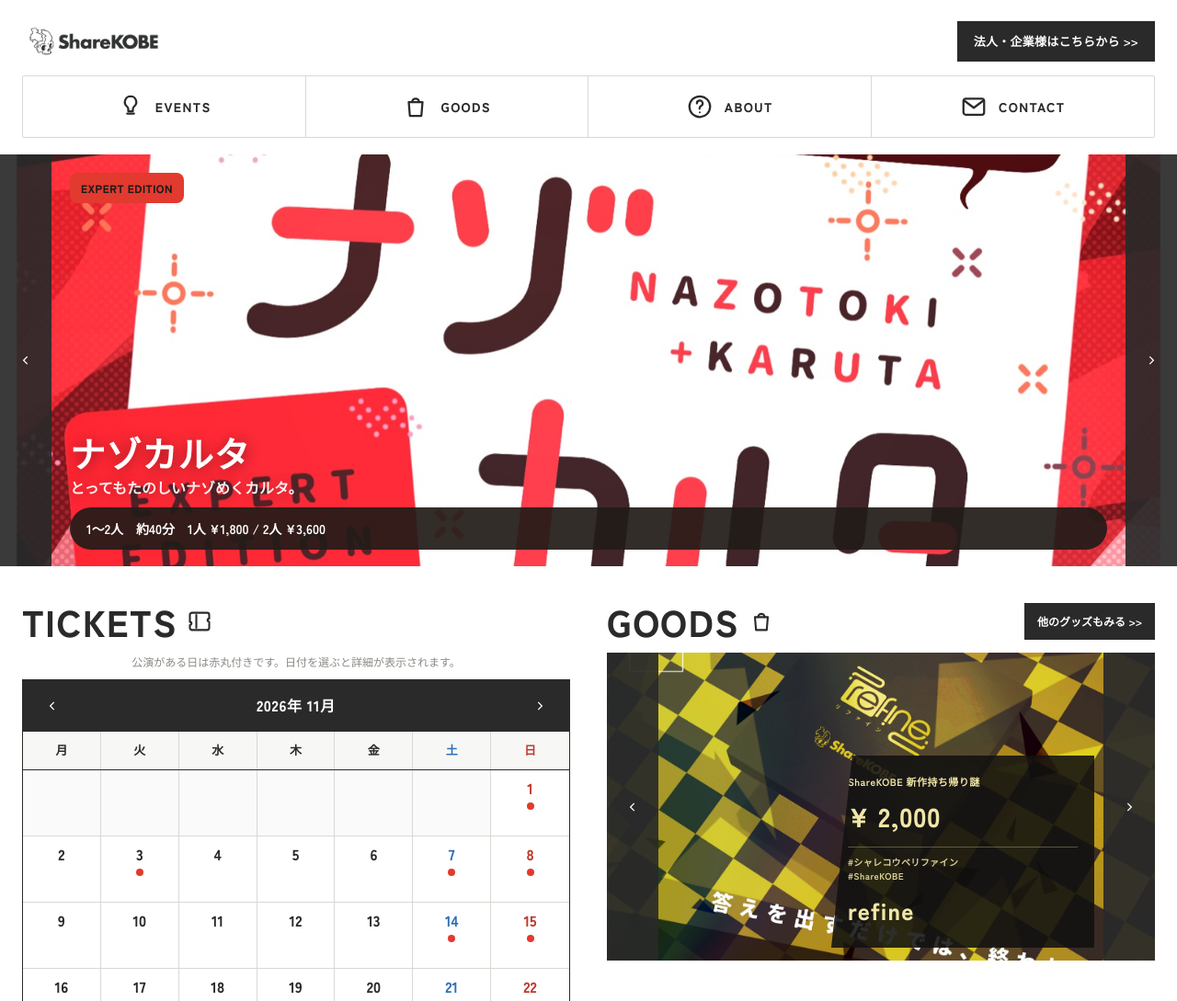
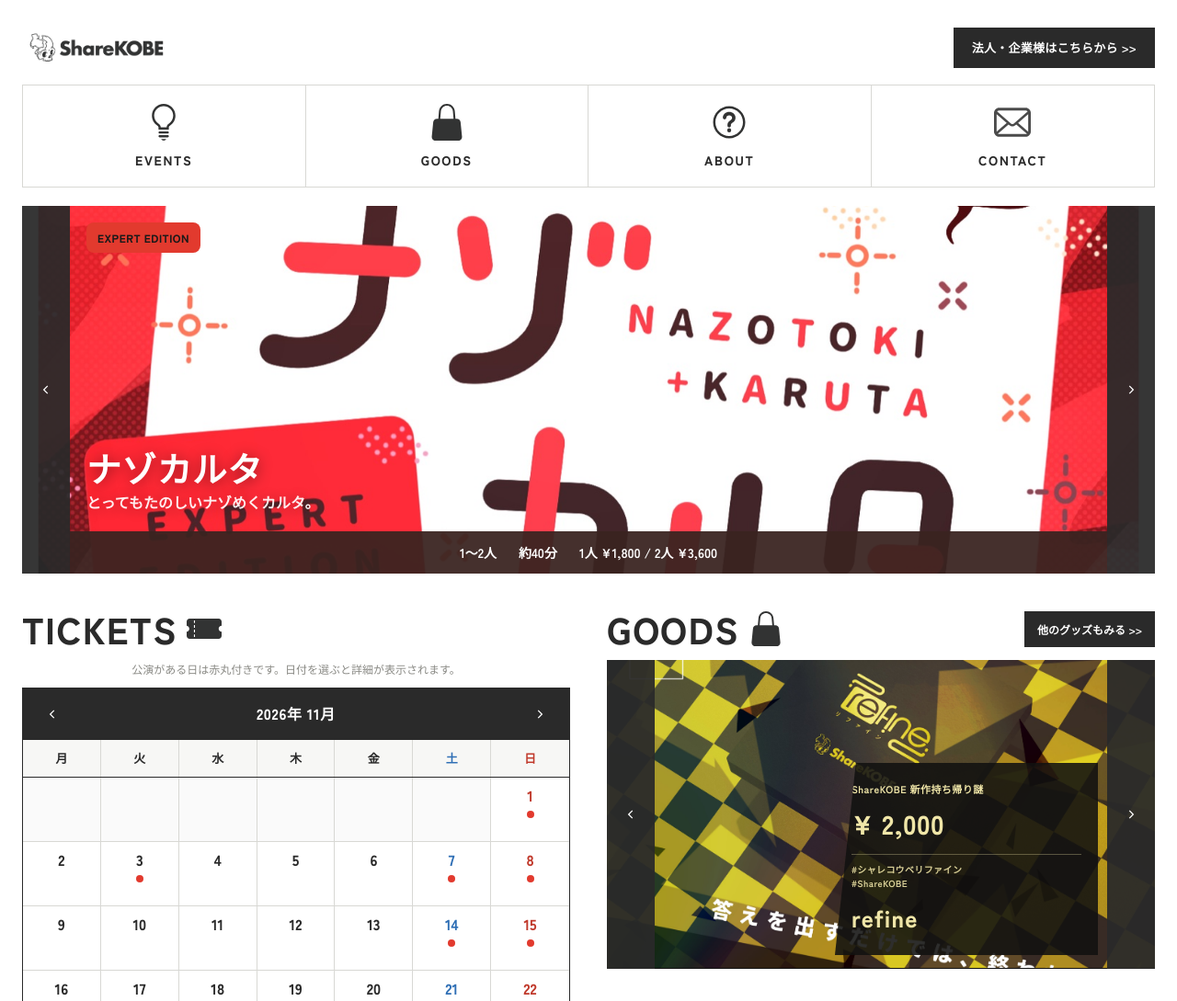
Before and after one commit to ShareKOBEinc/Homepage, a plain HTML site: page sk-pf-home-preview-a8f3c91e7b2d4/index.html in a window 1280 px wide. Shown: the top 1089 px of the page at 92% size. Drawn offline with Linux system fonts and the light colour scheme.

Commit message:
PCのレイアウトとアセットを追加

```diff
--- a/sk-pf-home-preview-a8f3c91e7b2d4/css/style.css
+++ b/sk-pf-home-preview-a8f3c91e7b2d4/css/style.css
@@ -1,5 +1,5 @@
-/* ShareKOBE participant-facing preview
-   Inspired by ShareKOBE_HP.png — mobile-first hub */
+/* ShareKOBE participant preview
+   Mobile: ShareKOBE_HP.png / Desktop: ShareKOBE_HP_pc.png */
 
 :root {
   --ink: #2a2a2a;
@@ -11,8 +11,9 @@
   --accent: #e23a2e;
   --font: "Zen Kaku Gothic New", "Noto Sans JP", "Hiragino Sans", sans-serif;
   --ease: cubic-bezier(0.22, 1, 0.36, 1);
-  --rail: 42px;
-  --max: 560px;
+  --rail: 40px;
+  --shell-max: 560px;
+  --content-pad: 14px;
 }
 
 *,
@@ -37,11 +38,18 @@ a { color: inherit; text-decoration: none; }
 button { font: inherit; }
 
 .site {
-  width: min(100%, var(--max));
+  width: min(100%, var(--shell-max));
   margin: 0 auto;
   background: var(--paper);
   min-height: 100vh;
+  display: flex;
+  flex-direction: column;
   box-shadow: 0 0 0 1px rgba(0, 0, 0, 0.04), 0 24px 60px rgba(0, 0, 0, 0.08);
+}
+
+.pf-shell {
+  flex: 1 0 auto;
+  width: 100%;
 }
 
 /* Header */
@@ -50,7 +58,7 @@ button { font: inherit; }
   align-items: center;
   justify-content: space-between;
   gap: 12px;
-  padding: 14px 14px 10px;
+  padding: 14px var(--content-pad) 10px;
 }
 
 .pf-logo img {
@@ -74,7 +82,7 @@ button { font: inherit; }
 
 .pf-corp:hover { opacity: 0.88; transform: translateY(-1px); }
 
-/* Icon nav */
+/* Icon nav — always icon above label (mock) */
 .pf-nav {
   display: grid;
   grid-template-columns: repeat(4, 1fr);
@@ -95,23 +103,19 @@ button { font: inherit; }
 .pf-nav__item:last-child { border-right: 0; }
 .pf-nav__item:hover { background: #fafafa; }
 
-.pf-nav__item svg {
+.pf-nav__icon {
   width: 28px;
   height: 28px;
-  fill: none;
-  stroke: var(--ink);
-  stroke-width: 1.8;
-  stroke-linecap: round;
-  stroke-linejoin: round;
+  object-fit: contain;
 }
 
-.pf-nav__item span {
+.pf-nav__item > span:last-child {
   font-size: 11px;
   font-weight: 800;
   letter-spacing: 0.08em;
 }
 
-/* Carousel shell */
+/* Carousel */
 .carousel {
   position: relative;
   overflow: hidden;
@@ -130,6 +134,12 @@ button { font: inherit; }
   position: relative;
 }
 
+.carousel__slide > a {
+  display: block;
+  position: relative;
+  color: inherit;
+}
+
 .carousel__media {
   width: 100%;
   aspect-ratio: 4 / 5;
@@ -144,7 +154,7 @@ button { font: inherit; }
   width: var(--rail);
   z-index: 2;
   border: 0;
-  background: rgba(42, 42, 42, 0.92);
+  background: rgba(42, 42, 42, 0.94);
   color: #fff;
   cursor: pointer;
   display: grid;
@@ -164,19 +174,20 @@ button { font: inherit; }
   stroke-width: 2.2;
 }
 
+/* Hero meta: full bar like PC mock */
 .carousel__meta {
   position: absolute;
-  left: calc(var(--rail) + 12px);
-  right: calc(var(--rail) + 12px);
-  bottom: 14px;
+  left: var(--rail);
+  right: var(--rail);
+  bottom: 0;
   z-index: 1;
   display: flex;
   flex-wrap: wrap;
   align-items: center;
-  gap: 8px 14px;
+  justify-content: center;
+  gap: 8px 18px;
   padding: 10px 14px;
-  border-radius: 999px;
-  background: rgba(34, 28, 24, 0.92);
+  background: rgba(58, 36, 32, 0.94);
   color: #fff;
   font-size: 12px;
   font-weight: 700;
@@ -190,8 +201,8 @@ button { font: inherit; }
 
 .carousel__badge {
   position: absolute;
-  top: 16px;
-  left: calc(var(--rail) + 14px);
+  top: 14px;
+  left: calc(var(--rail) + 12px);
   z-index: 1;
   padding: 6px 10px;
   border-radius: 8px;
@@ -204,9 +215,9 @@ button { font: inherit; }
 
 .carousel__caption {
   position: absolute;
-  left: calc(var(--rail) + 14px);
-  right: calc(var(--rail) + 14px);
-  bottom: 64px;
+  left: calc(var(--rail) + 12px);
+  right: calc(var(--rail) + 12px);
+  bottom: 56px;
   z-index: 1;
   color: #fff;
   text-shadow: 0 2px 16px rgba(0, 0, 0, 0.45);
@@ -270,7 +281,7 @@ button { font: inherit; }
 
 /* Sections */
 .pf-section {
-  padding: 28px 18px 8px;
+  padding: 28px var(--content-pad) 8px;
 }
 
 .pf-section__head {
@@ -288,14 +299,11 @@ button { font: inherit; }
   line-height: 1;
 }
 
-.pf-section__head svg {
+.pf-section__icon {
   width: 28px;
   height: 28px;
-  fill: none;
-  stroke: var(--ink);
-  stroke-width: 1.8;
-  stroke-linecap: round;
-  stroke-linejoin: round;
+  object-fit: contain;
+  flex: 0 0 auto;
 }
 
 .pf-section__head .pf-more {
@@ -433,13 +441,8 @@ button { font: inherit; }
   z-index: 1;
 }
 
-.cal__cell:not(.is-empty):hover {
-  background: #f5f5f2;
-}
-
-.cal__cell.is-selected:hover {
-  background: #fff1ef;
-}
+.cal__cell:not(.is-empty):hover { background: #f5f5f2; }
+.cal__cell.is-selected:hover { background: #fff1ef; }
 
 .cal__note {
   margin: 0 0 10px;
@@ -464,10 +467,7 @@ button { font: inherit; }
   letter-spacing: 0.02em;
 }
 
-.cal-detail__list {
-  display: grid;
-  gap: 12px;
-}
+.cal-detail__list { display: grid; gap: 12px; }
 
 .cal-detail__empty {
   margin: 0;
@@ -530,16 +530,12 @@ button { font: inherit; }
   to { opacity: 1; transform: none; }
 }
 
-/* Goods carousel uses shorter media */
 #goodsCarousel .carousel__media {
   aspect-ratio: 16 / 11;
 }
 
-.pf-band {
-  display: block;
-}
+.pf-band { display: block; }
 
-/* Footer */
 .pf-footer {
   margin-top: 28px;
   padding: 18px 12px;
@@ -550,7 +546,6 @@ button { font: inherit; }
   letter-spacing: 0.02em;
 }
 
-/* Motion */
 @media (prefers-reduced-motion: reduce) {
   .carousel__track,
   .pf-corp,
@@ -565,72 +560,62 @@ button { font: inherit; }
 /* Tablet */
 @media (min-width: 720px) {
   :root {
-    --max: 760px;
-    --rail: 52px;
+    --shell-max: 760px;
+    --rail: 48px;
+    --content-pad: 22px;
   }
 
   body { padding: 24px 16px 40px; }
 
-  .pf-header { padding: 18px 22px 12px; }
+  .pf-header { padding: 18px var(--content-pad) 12px; }
   .pf-logo img { height: 40px; }
   .pf-corp {
     padding: 12px 16px;
     font-size: 12px;
   }
 
-  .pf-nav__item {
-    flex-direction: row;
-    gap: 10px;
-    padding: 16px 12px;
+  .pf-nav__item { padding: 16px 10px; gap: 8px; }
+  .pf-nav__icon {
+    width: 32px;
+    height: 32px;
   }
+  .pf-nav__item > span:last-child { font-size: 13px; }
 
-  .pf-nav__item svg {
-    width: 26px;
-    height: 26px;
-  }
-
-  .pf-nav__item span { font-size: 13px; }
-
-  .carousel__media { aspect-ratio: 16 / 11; }
+  .carousel__media { aspect-ratio: 16 / 10; }
   #goodsCarousel .carousel__media { aspect-ratio: 16 / 9; }
 
   .carousel__badge {
-    top: 20px;
-    left: calc(var(--rail) + 20px);
+    top: 18px;
+    left: calc(var(--rail) + 18px);
     font-size: 12px;
     padding: 7px 12px;
   }
 
   .carousel__caption {
-    left: calc(var(--rail) + 20px);
-    right: calc(var(--rail) + 20px);
-    bottom: 72px;
+    left: calc(var(--rail) + 18px);
+    right: calc(var(--rail) + 18px);
+    bottom: 64px;
   }
 
   .carousel__caption h2 { font-size: clamp(1.6rem, 3vw, 2.2rem); }
   .carousel__caption p { font-size: 15px; }
 
   .carousel__meta {
-    left: calc(var(--rail) + 20px);
-    right: calc(var(--rail) + 20px);
-    bottom: 18px;
+    gap: 10px 24px;
+    padding: 12px 18px;
     font-size: 13px;
-    padding: 12px 18px;
   }
 
   .goods-slide__panel {
     width: min(46%, 280px);
     padding: 20px 18px;
   }
-
   .goods-slide__panel strong { font-size: 1.8rem; }
   .goods-slide__brand { font-size: 1.6rem; }
 
-  .pf-section {
-    padding: 36px 28px 12px;
-  }
-
+  .pf-section { padding: 36px var(--content-pad) 12px; }
   .pf-section__head h2 { font-size: 2.35rem; }
+  .pf-section__icon { width: 34px; height: 34px; }
   .pf-section__head .pf-more {
     padding: 10px 14px;
     font-size: 12px;
@@ -646,11 +631,12 @@ button { font: inherit; }
   }
 }
 
-/* Desktop */
+/* Desktop — ShareKOBE_HP_pc.png */
 @media (min-width: 1024px) {
   :root {
-    --max: 1120px;
-    --rail: 56px;
+    --shell-max: 1120px;
+    --rail: 52px;
+    --content-pad: 0;
   }
 
   body {
@@ -664,48 +650,48 @@ button { font: inherit; }
     box-shadow: none;
   }
 
-  .pf-header {
-    width: min(100% - 48px, var(--max));
+  .pf-shell {
+    width: min(100% - 48px, var(--shell-max));
     margin: 0 auto;
-    padding: 22px 0 14px;
   }
 
-  .pf-logo img { height: 46px; }
+  .pf-header {
+    padding: 28px 0 16px;
+  }
+
+  .pf-logo img { height: 48px; }
 
   .pf-corp {
-    padding: 12px 18px;
+    padding: 12px 20px;
     font-size: 13px;
   }
 
   .pf-nav {
-    width: min(100% - 48px, var(--max));
-    margin: 0 auto;
     border: 1px solid var(--line);
-    border-radius: 2px;
   }
 
   .pf-nav__item {
-    padding: 18px 16px;
-    gap: 12px;
+    padding: 20px 16px 18px;
+    gap: 10px;
   }
 
-  .pf-nav__item svg {
-    width: 30px;
-    height: 30px;
+  .pf-nav__icon {
+    width: 36px;
+    height: 36px;
   }
 
-  .pf-nav__item span {
+  .pf-nav__item > span:last-child {
     font-size: 14px;
-    letter-spacing: 0.1em;
+    letter-spacing: 0.12em;
   }
 
   #heroCarousel {
-    margin-top: 18px;
+    margin-top: 20px;
   }
 
-  .carousel__media {
+  #heroCarousel .carousel__media {
     aspect-ratio: 21 / 9;
-    max-height: min(58vh, 520px);
+    max-height: min(52vh, 480px);
   }
 
   #goodsCarousel .carousel__media {
@@ -713,52 +699,51 @@ button { font: inherit; }
     max-height: none;
   }
 
-  .carousel__caption h2 { font-size: 2.4rem; }
+  .carousel__caption h2 { font-size: 2.35rem; }
   .carousel__caption p { font-size: 16px; }
-  .carousel__meta { font-size: 14px; }
+  .carousel__meta { font-size: 14px; padding: 12px 20px; }
 
   .pf-band {
-    width: min(100% - 48px, var(--max));
-    margin: 12px auto 0;
+    margin-top: 8px;
     display: grid;
     grid-template-columns: 1fr 1fr;
-    gap: 28px;
+    gap: 32px;
     align-items: start;
   }
 
   .pf-section {
-    padding: 28px 0 8px;
+    padding: 32px 0 8px;
   }
 
   .pf-section__head h2 { font-size: 2.5rem; }
+  .pf-section__icon { width: 38px; height: 38px; }
 
-  .cal-wrap {
-    margin-bottom: 0;
-  }
-
-  .cal__cell {
-    min-height: 72px;
-  }
+  .cal-wrap { margin-bottom: 0; }
+  .cal__cell { min-height: 70px; }
 
   .goods-slide__panel {
     width: min(48%, 300px);
   }
 
   .pf-footer {
-    margin-top: 40px;
+    margin-top: 48px;
     padding: 22px 16px;
     font-size: 12px;
   }
 }
 
-/* Large desktop */
 @media (min-width: 1280px) {
-  :root { --max: 1240px; }
+  :root { --shell-max: 1240px; }
 
-  .carousel__media {
-    aspect-ratio: 24 / 9;
-    max-height: min(56vh, 560px);
+  #heroCarousel .carousel__media {
+    aspect-ratio: 22 / 9;
+    max-height: min(50vh, 520px);
   }
 
   .pf-band { gap: 40px; }
+
+  .pf-nav__icon {
+    width: 40px;
+    height: 40px;
+  }
 }
--- a/sk-pf-home-preview-a8f3c91e7b2d4/index.html
+++ b/sk-pf-home-preview-a8f3c91e7b2d4/index.html
@@ -17,6 +17,7 @@
 </head>
 <body>
   <div class="site">
+    <div class="pf-shell">
       <header class="pf-header">
         <a class="pf-logo" href="./" aria-label="ShareKOBE ホーム">
           <img src="../assets/ShareKOBE_AI.webp" alt="ShareKOBE" width="399" height="118">
@@ -26,19 +27,19 @@
 
       <nav class="pf-nav" aria-label="メインメニュー">
         <a class="pf-nav__item" href="#tickets">
-        <svg viewBox="0 0 24 24" aria-hidden="true"><path d="M9 18h6"/><path d="M12 3a5 5 0 0 0-3.2 8.8c.7.6 1.2 1.4 1.2 2.4V16h4v-1.8c0-1 .5-1.8 1.2-2.4A5 5 0 0 0 12 3z"/></svg>
+          <img class="pf-nav__icon" src="../assets/events.svg" alt="" width="48" height="48">
           <span>EVENTS</span>
         </a>
         <a class="pf-nav__item" href="#goods">
-        <svg viewBox="0 0 24 24" aria-hidden="true"><path d="M6 8h12l-1 12H7L6 8z"/><path d="M9 8a3 3 0 0 1 6 0"/></svg>
+          <img class="pf-nav__icon" src="../assets/goods.svg" alt="" width="48" height="48">
           <span>GOODS</span>
         </a>
         <a class="pf-nav__item" href="/about.html">
-        <svg viewBox="0 0 24 24" aria-hidden="true"><circle cx="12" cy="12" r="9"/><path d="M9.5 9.2a2.5 2.5 0 1 1 3.6 2.2c-.8.5-1.3 1-1.3 2.1v.3"/><circle cx="12" cy="17" r="0.8" fill="currentColor" stroke="none"/></svg>
+          <img class="pf-nav__icon" src="../assets/about.svg" alt="" width="48" height="48">
           <span>ABOUT</span>
         </a>
         <a class="pf-nav__item" href="/contact.html">
-        <svg viewBox="0 0 24 24" aria-hidden="true"><rect x="3" y="5" width="18" height="14" rx="2"/><path d="m4 7 8 6 8-6"/></svg>
+          <img class="pf-nav__icon" src="../assets/contact.svg" alt="" width="48" height="48">
           <span>CONTACT</span>
         </a>
       </nav>
@@ -97,7 +98,7 @@
         <section class="pf-section" id="tickets">
           <div class="pf-section__head">
             <h2>TICKETS</h2>
-          <svg viewBox="0 0 24 24" aria-hidden="true"><path d="M3 9.5V6a2 2 0 0 1 2-2h14a2 2 0 0 1 2 2v3.5a1.5 1.5 0 0 0 0 3V18a2 2 0 0 1-2 2H5a2 2 0 0 1-2-2v-2.5a1.5 1.5 0 0 0 0-3z"/><path d="M9 6v12"/></svg>
+            <img class="pf-section__icon" src="../assets/tickets.svg" alt="" width="40" height="40">
           </div>
           <p class="cal__note">公演がある日は赤丸付きです。日付を選ぶと詳細が表示されます。</p>
           <div class="cal-wrap">
@@ -128,7 +129,7 @@
         <section class="pf-section" id="goods">
           <div class="pf-section__head">
             <h2>GOODS</h2>
-          <svg viewBox="0 0 24 24" aria-hidden="true"><path d="M6 8h12l-1 12H7L6 8z"/><path d="M9 8a3 3 0 0 1 6 0"/></svg>
+            <img class="pf-section__icon" src="../assets/goods.svg" alt="" width="40" height="40">
             <a class="pf-more" href="/goods.html">他のグッズもみる &gt;&gt;</a>
           </div>
 
@@ -177,6 +178,7 @@
           </div>
         </section>
       </div>
+    </div>
 
     <footer class="pf-footer">
       <p>&copy; 2026 ShareKOBE Inc. All rights reserved.</p>
```
Also changed, not shown: assets/about.svg (added), assets/contact.svg (added), assets/events.svg (added), assets/goods.svg (added), assets/tickets.svg (added), 1 other file. Lines whose indentation alone changed are shown as unchanged.
